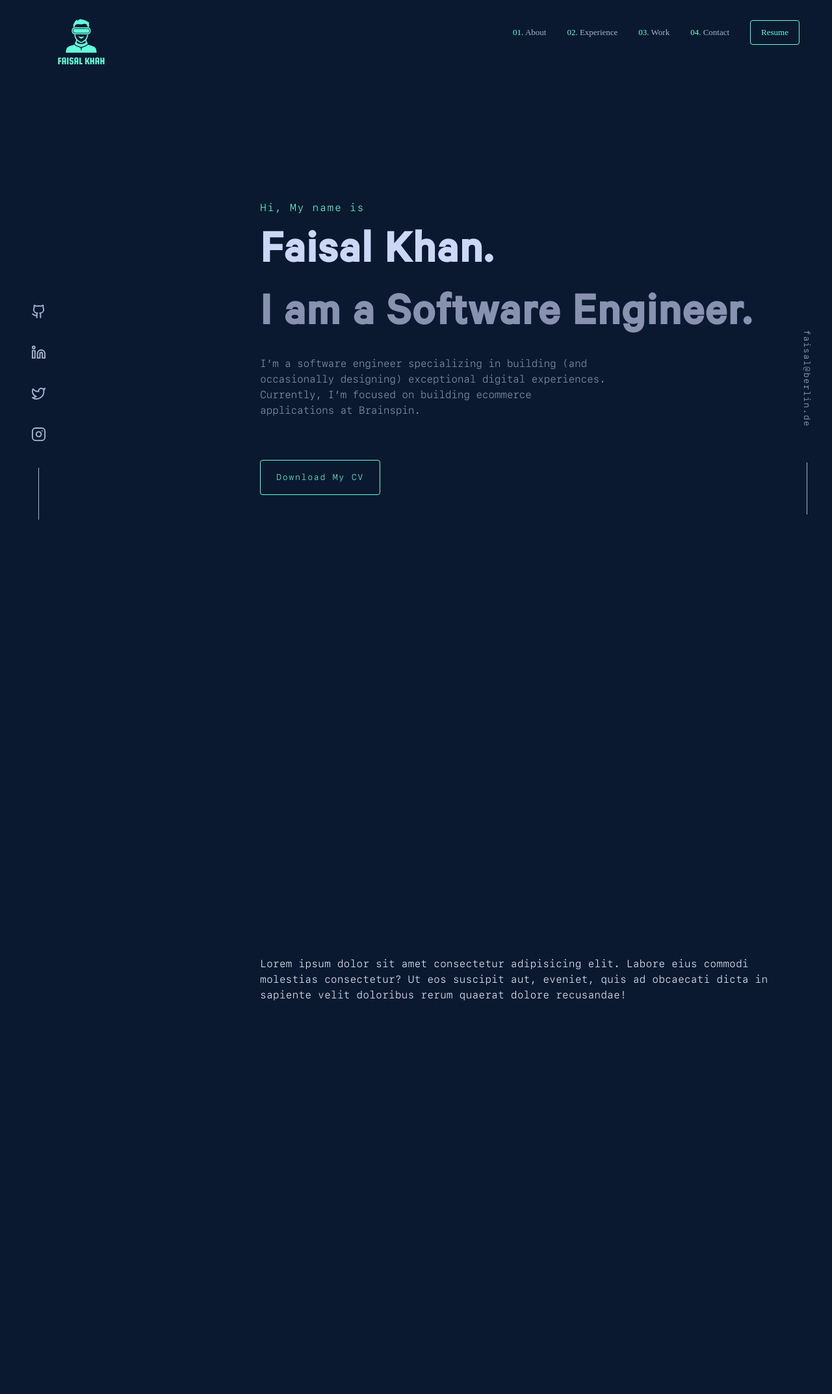
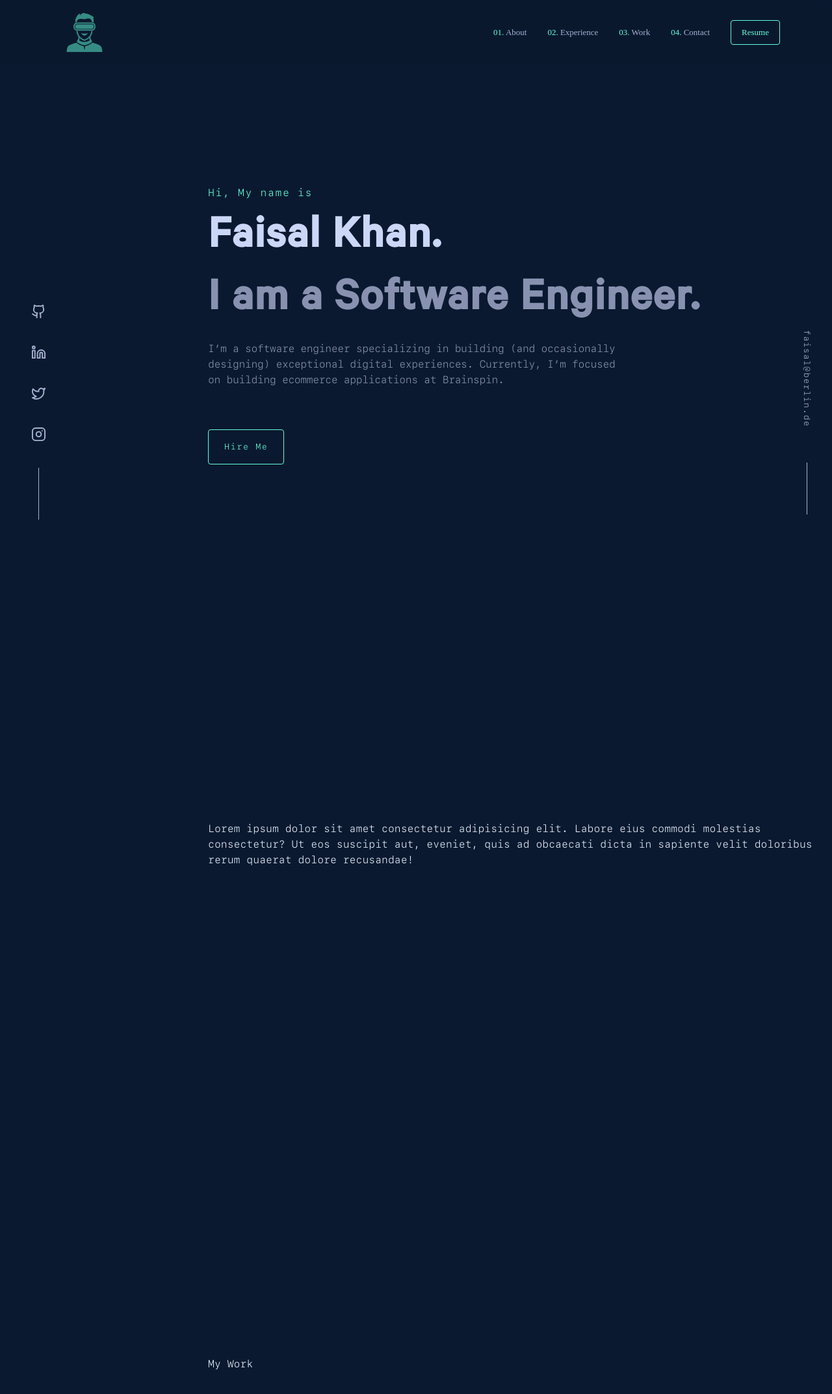
Before and after one commit to faisaltheprofessor/portfolio-v1, a Next.js app: page / in a window 1280 px wide. Shown: the top 2146 px of the page at 65% size. Before the commit the page ends 1908 px from the top, so only its background shows below. Built offline with nearby package versions, Linux system fonts and the light colour scheme.

Commit message:
add section placeholders and fixed nav

```diff
--- a/src/app/components/navbar.tsx
+++ b/src/app/components/navbar.tsx
@@ -3,21 +3,21 @@ import logo from "../../../public/logo.svg";
 import Image from "next/image";
 const Navbar = () => {
   const navItmes = [
-    { id: 1, section: "About" },
-    { id: 2, section: "Experience" },
-    { id: 3, section: "Work" },
-    { id: 4, section: "Contact" },
+    { id: 1, section: "About", link: "#about" },
+    { id: 2, section: "Experience", link: "#experience" },
+    { id: 3, section: "Work", link: "#work" },
+    { id: 4, section: "Contact", link: "#contact" },
   ];
   return (
-    <nav className="h-[42] w-full flex items-center justify-between stick">
+    <nav className="h-[42] w-full  px-20 flex items-center justify-between fixed left-0 bg-navy/90 backdrop-blur  border-b-1">
       <a href="#">
-        <Image src={logo} alt="logo" height={150} />
+        <Image src={logo} alt="logo" height={100} />
       </a>
       <ul className="hidden md:flex items-center gap-x-8 text-light-slate">
         {navItmes.map((item) => (
           <li className="hover:text-green" key={item.id}>
             <span className="text-green">0{item.id}. </span>
-            <a href="#">{item.section}</a>
+            <a href={item.link}>{item.section}</a>
           </li>
         ))}
 
--- a/src/app/globals.css
+++ b/src/app/globals.css
@@ -4,6 +4,7 @@
 
 html, body {
   height: 100%;
+  scroll-behavior: smooth;;
 }
 
 header {
--- a/src/app/page.tsx
+++ b/src/app/page.tsx
@@ -14,11 +14,14 @@ const Home = () => {
       <Header />
 
       <main
-        className={`p-20  w-full ml-10 md:w-auto md:ml-40 lg:ml-80 h-screen mx-auto mt-32 transition-all`}
+        className={`w-full ml-10 md:w-auto md:ml-40 lg:ml-80 h-screen mx-auto transition-all`}
       >
-        <section className="h-screen flex items-center snap-mandatory">
+        <section
+          className="h-screen flex items-center snap-mandatory snap-start"
+          id="about"
+        >
           <div
-            className={`flex flex-col items-start gap-y-6  text-white mx-auto h-full tracking-widest`}
+            className={`flex flex-col items-start gap-y-6  text-white mx-auto  tracking-widest`}
           >
             <h2 className="text-green">Hi, My name is</h2>
             <h1
@@ -37,12 +40,15 @@ const Home = () => {
               on building ecommerce applications at Brainspin.
             </p>
             <SolidButton className="mt-10 text-[13px] px-6 py-4">
-              Download My CV
+              Hire Me
             </SolidButton>
           </div>
         </section>
 
-        <section className="h-screen flex items-center snap-mandatory snap-center">
+        <section
+          className="h-screen flex items-center snap-mandatory snap-center"
+          id="experience"
+        >
           <p className="text-white">
             Lorem ipsum dolor sit amet consectetur adipisicing elit. Labore eius
             commodi molestias consectetur? Ut eos suscipit aut, eveniet, quis ad
@@ -50,6 +56,20 @@ const Home = () => {
             recusandae!
           </p>
         </section>
+
+        <section
+          className="h-screen flex items-center snap-mandatory snap-center"
+          id="work"
+        >
+          <p className="text-white">My Work</p>
+        </section>
+
+        <section
+          className="h-screen flex items-center snap-mandatory snap-center"
+          id="contact"
+        >
+          <p className="text-white">Contact me</p>
+        </section>
       </main>
     </>
   );
```
Also changed, not shown: public/logo.svg.
